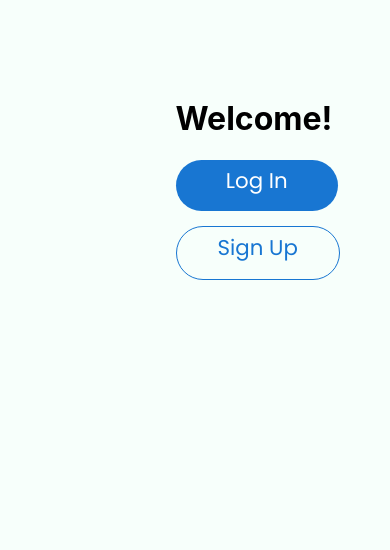
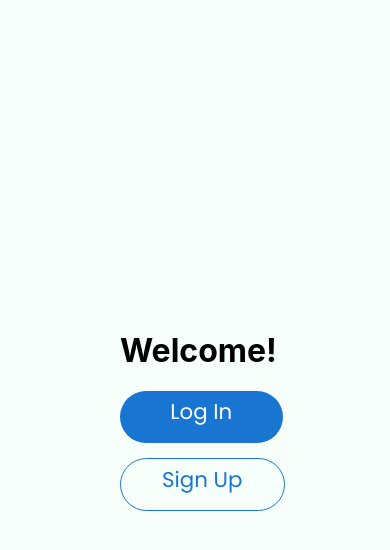
Before and after one commit to dommie123/Sheelas_Site, a React (Create React App) app in the folder frontend/: page / in a window 390 px wide. Shown: the top 550 px of the page. Built offline with nearby package versions, Linux system fonts and the light colour scheme.

Commit message:
Fixed multiple mobile-exclusive styling issues

```diff
--- a/frontend/src/App.css
+++ b/frontend/src/App.css
@@ -1,6 +1,6 @@
 #root {
   height: 100%;
-  background-color: #F7FFFB;
+  /* background-color: #F7FFFB; */
 }
 
 .App {
--- a/frontend/src/components/feature/profile-settings/profile-settings.css
+++ b/frontend/src/components/feature/profile-settings/profile-settings.css
@@ -82,3 +82,11 @@
     left: 10px;
     top: 0.75em;
 }
+
+@media screen and (max-width: 750px) {
+    .profile-bottom-btn-suite {
+        width: calc(80% - 12px);
+        flex-direction: column;
+        justify-content: space-between;
+    }
+}
--- a/frontend/src/components/feature/profile-settings/profile-settings.js
+++ b/frontend/src/components/feature/profile-settings/profile-settings.js
@@ -22,6 +22,7 @@ import './profile-settings.css';
 
 export default function ProfileSettings() {
     const user = useSelector(state => state.login.loggedInUser);
+    const isMobile = useSelector(state => state.global.isMobile);
     const [resetPasswordStep, setPasswordStep] = useState(0);   // 0 means the user does not want to reset their password.
     const [userSettings, setUserSettings] = useState(user);
     const [userConfirmationCode, setUserConfirmationCode] = useState("");
@@ -156,7 +157,7 @@ export default function ProfileSettings() {
 
     return (
         <div className='profile-settings-container'>
-            <Typography variant='h4' component='h4' sx={{ textAlign: "center", fontWeight: "600" }} >Profile Settings</Typography>
+            <Typography variant='h4' component='h4' sx={{ textAlign: "center", fontWeight: "600", marginTop: isMobile ? "15px" : 0 }} >Profile Settings</Typography>
             <Card className='profile-information-card profile-settings-card'>
                 <TextField
                     className='profile-information-text-field profile-information-first-name'
@@ -212,7 +213,7 @@ export default function ProfileSettings() {
                     color='primary'
                     className='profile-save-settings-btn'
                     onClick={handleSaveChanges}
-                    sx={{ width: "100%", margin: "0 2em" }}
+                    sx={{ width: "100%", margin: "0 2em", marginBottom: isMobile ? "10px" : 0 }}
                 >
                     <SaveIcon sx={{ marginRight: "5px" }}/> Save Changes
                 </Button>
@@ -221,7 +222,7 @@ export default function ProfileSettings() {
                 color='error'
                 className='profile-reset-settings-btn'
                 onClick={handleResetChanges}
-                sx={{ width: "100%", margin: "0 2em" }}
+                sx={{ width: "100%", margin: "0 2em", marginBottom: isMobile ? "5px" : 0 }}
                 >
                     <ClearIcon sx={{ marginRight: "5px" }}/> Reset Changes
                 </Button>
--- a/frontend/src/components/feature/splash/splash.css
+++ b/frontend/src/components/feature/splash/splash.css
@@ -1,6 +1,10 @@
 .splash-container {
-    padding-left: 45%;
-    padding-top: 20%;
+    width: 100%;
+    height: 100%;
+    display: flex;
+    flex-direction: column;
+    justify-content: center;
+    align-items: center;
 }
 
 .splash-welcome-text {
--- a/frontend/src/index.css
+++ b/frontend/src/index.css
@@ -13,6 +13,7 @@ body {
   width: 100%;
   height: 100%;
   overflow: auto;
+  background-color: #F7FFFB;
 }
 
 code {
```
